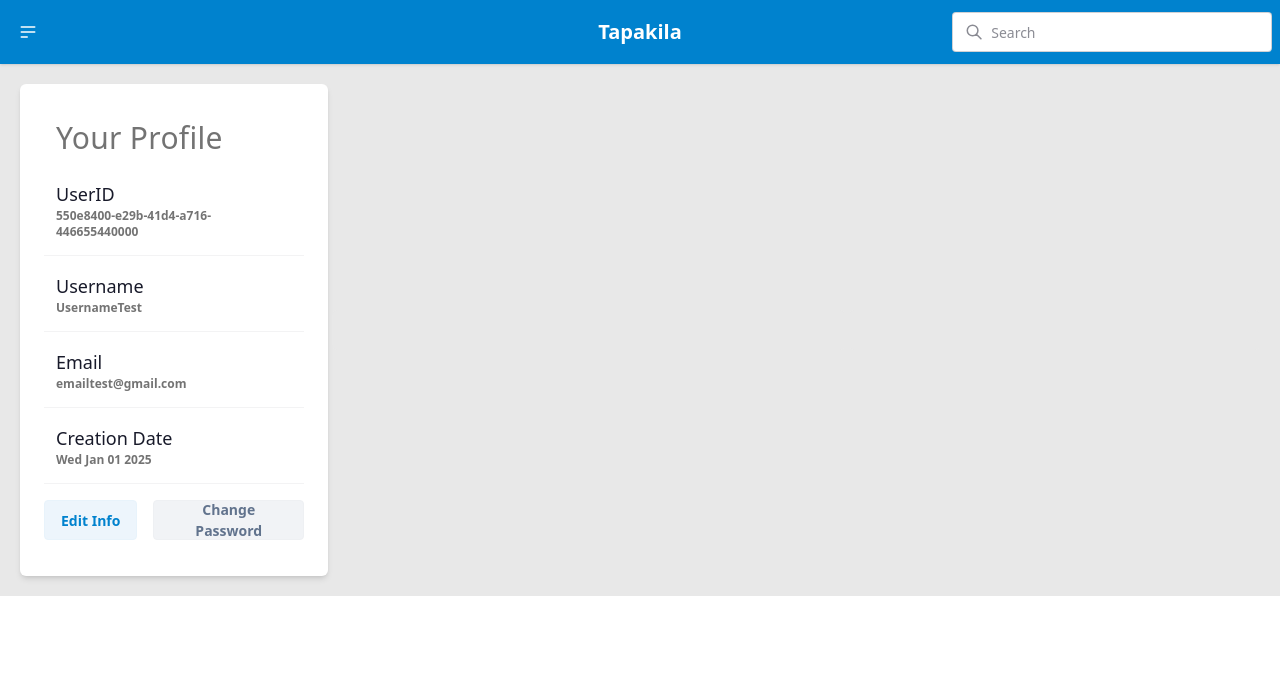
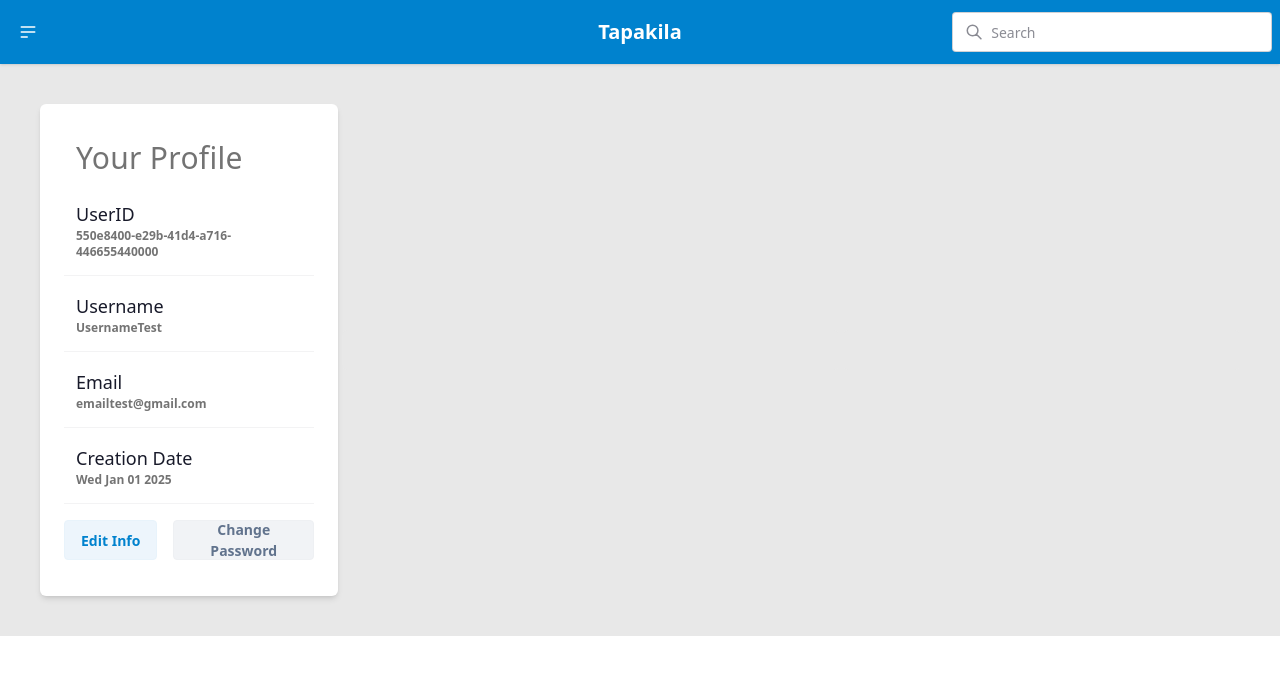
Before and after one commit to Naitive13/Tapakila-Front, a Next.js app: page /user in a window 1280 px wide. Shown: the top 674 px of the page. Built offline with nearby package versions, Linux system fonts and the light colour scheme.

Commit message:
feat: add layout for users page

```diff
--- /dev/null
+++ b/src/app/(other)/user/layout.tsx
@@ -0,0 +1,7 @@
+export default function UserLayout({ children }) {
+  return (
+    <div className="flex gap-1 justify-center items-center py-5 px-5 min-w-full bg-base-200">
+      {children}
+    </div>
+  );
+}
```
